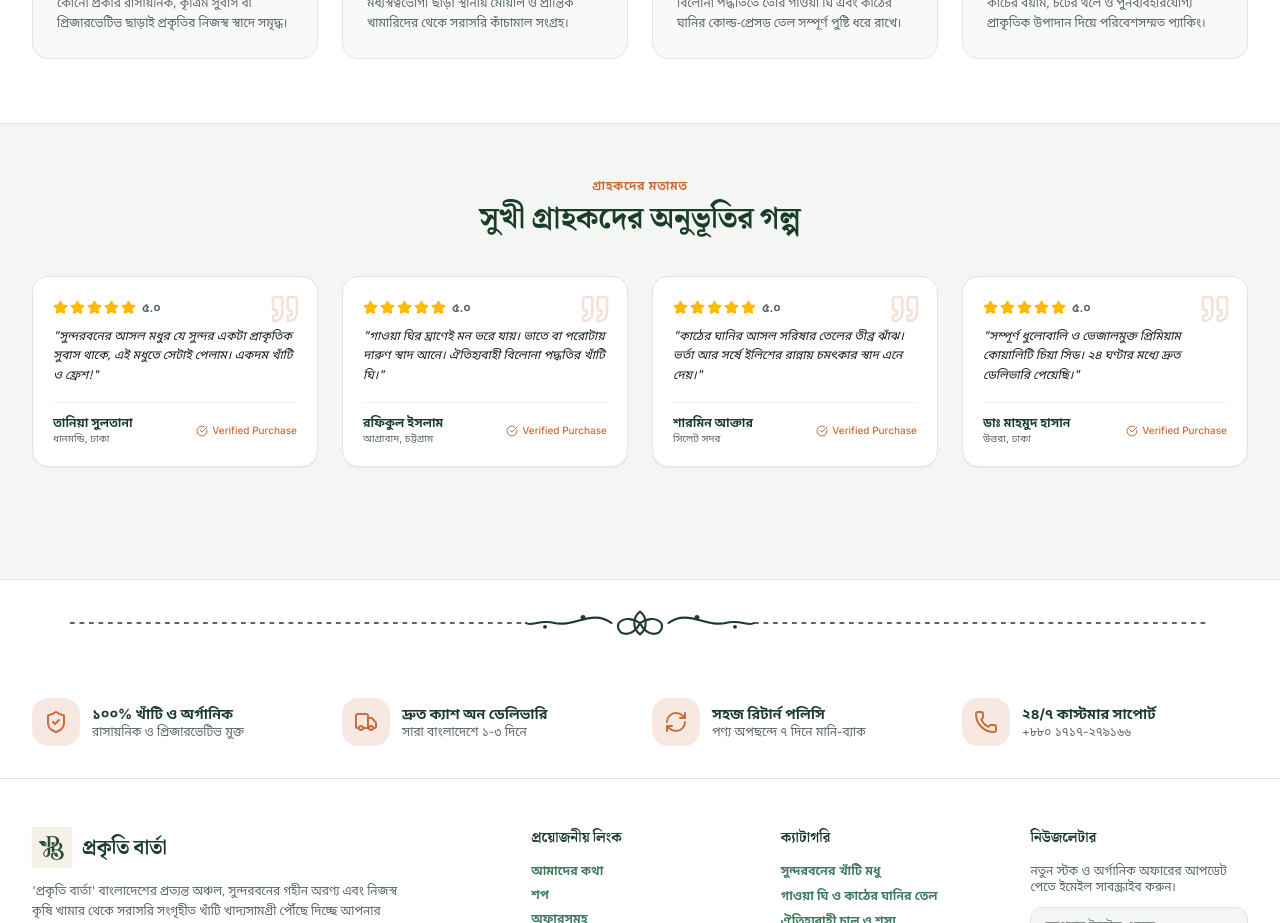
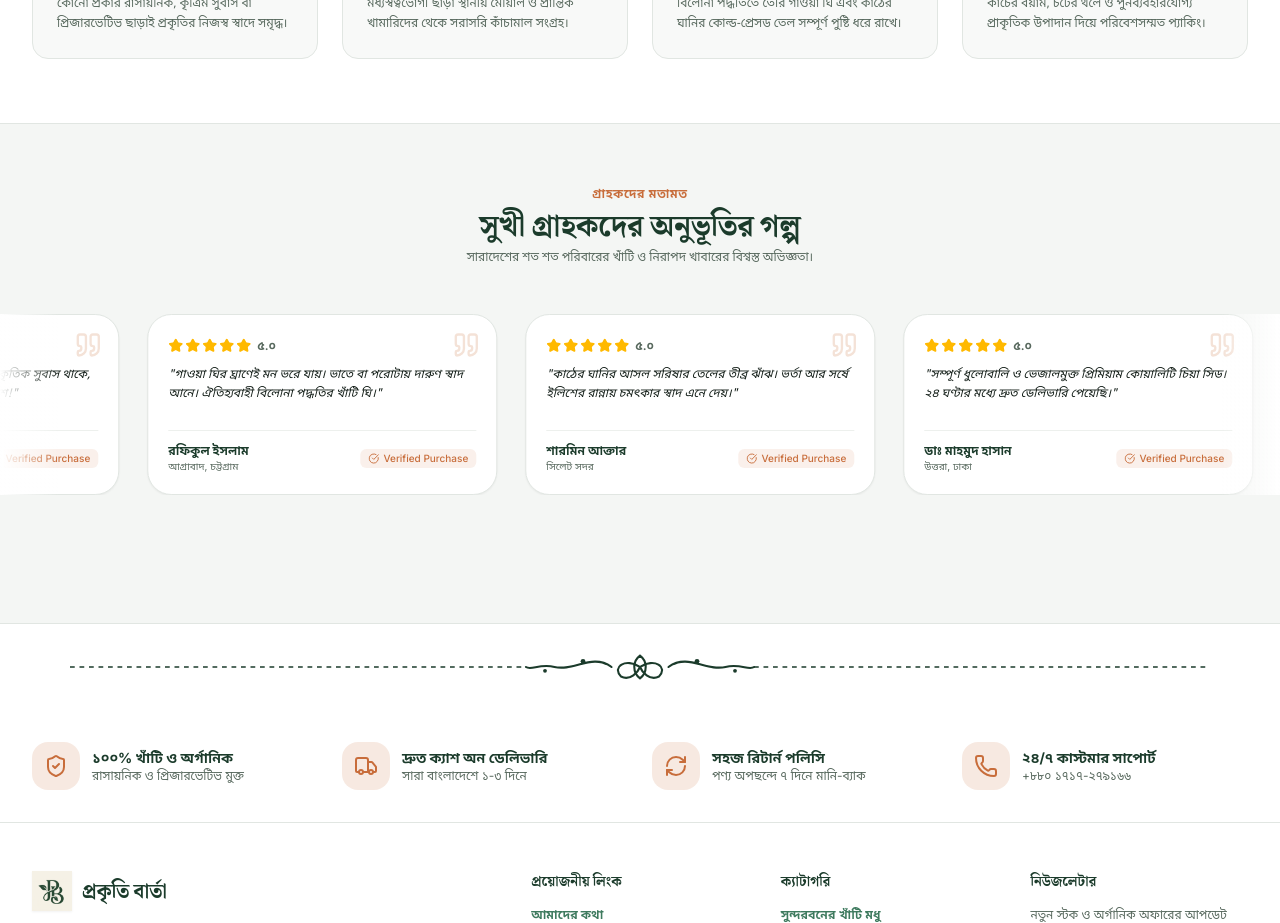
Before and after one commit to tridib371/prokriti-barta, a React (Vite) app: page / in a window 1280 px wide. Shown: the part 3400-4323 px from the top of the page. Built offline with nearby package versions, Linux system fonts and the light colour scheme.

Commit message:
feat: install react-fast-marquee and implement smooth infinite marquee scrolling for customer reviews and stories

```diff
--- a/package.json
+++ b/package.json
@@ -16,6 +16,7 @@
     "lucide-react": "^1.31.0",
     "react": "^19.2.8",
     "react-dom": "^19.2.8",
+    "react-fast-marquee": "^1.6.5",
     "react-router-dom": "^7.18.2",
     "tailwindcss": "^4.3.3"
   },
--- a/src/components/home/ReviewsCarousel.jsx
+++ b/src/components/home/ReviewsCarousel.jsx
@@ -1,5 +1,5 @@
 import React from 'react';
-import { motion } from 'framer-motion';
+import Marquee from 'react-fast-marquee';
 import { Quote, CheckCircle } from 'lucide-react';
 import RatingStars from '../ui/RatingStars';
 import reviews from '../../data/reviews.json';
@@ -9,30 +9,39 @@ export default function ReviewsCarousel() {
   const { t, lang } = useLanguage();
 
   return (
-    <section className="py-12 bg-bg border-t border-line">
-      <div className="max-w-7xl mx-auto px-4 sm:px-6 lg:px-8">
-        <div className="text-center max-w-2xl mx-auto mb-10">
-          <span className="text-xs font-bold text-accent uppercase tracking-wider">{t('reviews.tag')}</span>
-          <h2 className="font-display font-bold text-2xl sm:text-3xl text-primary mt-1">
-            {t('reviews.title')}
-          </h2>
-        </div>
+    <section className="py-14 bg-bg border-t border-line overflow-hidden">
+      <div className="max-w-7xl mx-auto px-4 sm:px-6 lg:px-8 mb-10 text-center">
+        <span className="text-xs font-bold text-accent uppercase tracking-wider">{t('reviews.tag')}</span>
+        <h2 className="font-display font-bold text-2xl sm:text-3xl text-primary mt-1">
+          {t('reviews.title')}
+        </h2>
+        <p className="text-xs text-muted font-bn-sans mt-1.5 max-w-lg mx-auto">
+          {lang === 'bn'
+            ? 'সারাদেশের শত শত পরিবারের খাঁটি ও নিরাপদ খাবারের বিশ্বস্ত অভিজ্ঞতা।'
+            : 'Authentic feedback and verified experiences from organic food lovers nationwide.'}
+        </p>
+      </div>
 
-        <div className="grid grid-cols-1 md:grid-cols-2 lg:grid-cols-4 gap-6">
-          {reviews.map((rev, idx) => (
-            <motion.div
+      <div className="w-full py-2">
+        <Marquee
+          speed={38}
+          pauseOnHover={true}
+          pauseOnClick={true}
+          autoFill={true}
+          gradient={true}
+          gradientWidth={60}
+          className="overflow-y-visible"
+        >
+          {reviews.map((rev) => (
+            <div
               key={rev.id}
-              initial={{ opacity: 0, scale: 0.95 }}
-              whileInView={{ opacity: 1, scale: 1 }}
-              viewport={{ once: true }}
-              transition={{ duration: 0.4, delay: idx * 0.1 }}
-              className="bg-surface border border-line p-5 rounded-2xl flex flex-col justify-between shadow-2xs relative"
+              className="mx-3.5 w-[300px] sm:w-[350px] bg-surface border border-line p-5 rounded-3xl flex flex-col justify-between shadow-xs hover:shadow-md hover:border-accent/40 transition-all relative select-none"
             >
-              <Quote className="text-accent/20 absolute top-4 right-4" size={32} />
+              <Quote className="text-accent/20 absolute top-4 right-4" size={28} />
 
               <div className="space-y-3 relative z-10">
                 <RatingStars rating={rev.rating} size={15} />
-                <p className="text-xs text-ink leading-relaxed font-bn-sans italic">
+                <p className="text-xs text-ink leading-relaxed font-bn-sans italic min-h-[48px]">
                   "{lang === 'bn' ? (rev.commentBn || rev.comment) : (rev.commentEn || rev.comment)}"
                 </p>
               </div>
@@ -47,14 +56,14 @@ export default function ReviewsCarousel() {
                   </p>
                 </div>
                 {rev.verifiedPurchase && (
-                  <span className="flex items-center gap-1 text-[10px] text-accent font-medium">
-                    <CheckCircle size={12} /> {t('reviews.verified')}
+                  <span className="flex items-center gap-1 text-[10px] text-accent font-medium bg-accent/10 px-2 py-0.5 rounded-md">
+                    <CheckCircle size={11} /> {t('reviews.verified')}
                   </span>
                 )}
               </div>
-            </motion.div>
+            </div>
           ))}
-        </div>
+        </Marquee>
       </div>
     </section>
   );
--- a/src/data/reviews.json
+++ b/src/data/reviews.json
@@ -62,5 +62,37 @@
     "commentBn": "সম্পূর্ণ ধুলোবালি ও ভেজালমুক্ত প্রিমিয়াম কোয়ালিটি চিয়া সিড। ২৪ ঘণ্টার মধ্যে দ্রুত ডেলিভারি পেয়েছি।",
     "commentEn": "Very high quality, clean chia seeds without any impurities. Fast delivery within 24 hours.",
     "verifiedPurchase": true
+  },
+  {
+    "id": "rev-5",
+    "productId": "honey-kalojeera-500",
+    "userName": "Anowar Hossain",
+    "userNameBn": "আনোয়ার হোসেন",
+    "userNameEn": "Anowar Hossain",
+    "userLocation": "Rajshahi Sadar",
+    "userLocationBn": "রাজশাহী সদর",
+    "userLocationEn": "Rajshahi Sadar",
+    "rating": 5,
+    "date": "2026-01-10",
+    "comment": "Blackseed blossom honey has a distinct deep flavor and thick density. Truly pure quality.",
+    "commentBn": "কালোজিরা ফুলের মধুর ঘনত্ব ও স্বাদ অতুলনীয়। পরিবারের সবাই খুব পছন্দ করেছে।",
+    "commentEn": "Blackseed blossom honey has a distinct deep flavor and thick density. Truly pure quality.",
+    "verifiedPurchase": true
+  },
+  {
+    "id": "rev-6",
+    "productId": "turmeric-powder-250",
+    "userName": "Nusrat Jahan",
+    "userNameBn": "নুসরাত জাহান",
+    "userNameEn": "Nusrat Jahan",
+    "userLocation": "Mirpur, Dhaka",
+    "userLocationBn": "মিরপুর, ঢাকা",
+    "userLocationEn": "Mirpur, Dhaka",
+    "rating": 5,
+    "date": "2026-01-05",
+    "comment": "Natural golden color and earthy organic turmeric aroma without any chemical polishing.",
+    "commentBn": "ভেজালমুক্ত খাঁটি হলুদ গুঁড়ার দারুণ প্রাকৃতিক রঙ ও ঘ্রাণ। তরকারিতে চমৎকার স্বাদ দেয়।",
+    "commentEn": "Natural golden color and earthy organic turmeric aroma without any chemical polishing.",
+    "verifiedPurchase": true
   }
 ]
```
Also changed, not shown: 1 other file (tests, documents, lock files or other folders).
